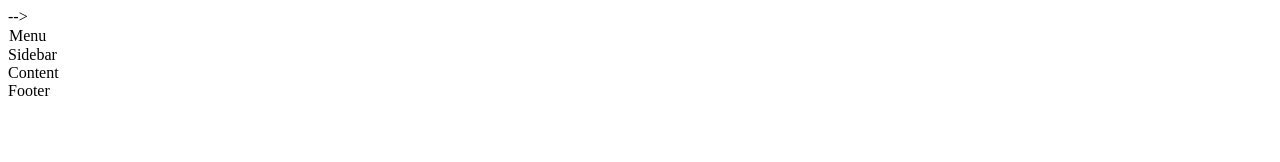
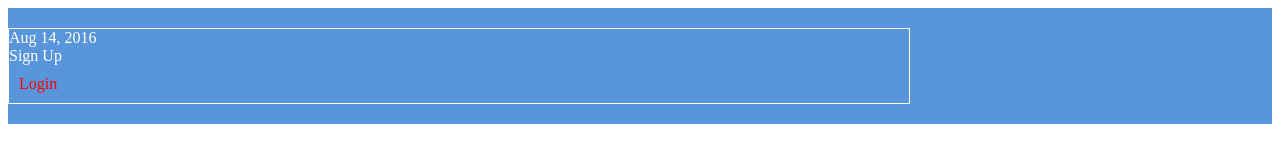
Before and after one commit to cmxgloria/learning-html-css, a plain HTML site: page flexbox/flexbox.html in a window 1280 px wide. Drawn offline with Linux system fonts and the light colour scheme.

Commit message:
add flexbox example

```diff
--- a/flexbox/flexbox.html
+++ b/flexbox/flexbox.html
@@ -1,4 +1,4 @@
-<!-- <!DOCTYPE html>
+<!DOCTYPE html>
 <html lang='en'>
   <head>
     <meta charset='UTF-8'/>
@@ -8,29 +8,12 @@
   <body>
 
     <div class='menu-container'>
-      <!-- <div class='menu'>
+       <div class='menu'>
         <div class='date'>Aug 14, 2016</div>
         <div class='signup'>Sign Up</div>
         <div class='login'>Login</div>
-      </div> -->
+      </div>
 
     </div>
   </body>
-</html> -->
-
-<!DOCTYPE html>
-<html lang='en'>
-  <head>
-    <meta charset='UTF-8' />
-    <title>Floats</title>
-    <link rel='stylesheet' href='styles.css'/>
-  </head>
-  <body>
-    <div class='page'>
-      <div class='menu'>Menu</div>
-      <div class='sidebar'>Sidebar</div>
-      <div class='content'>Content</div>
-      <div class='footer'>Footer</div>
-    </div>
-  </body>
 </html>
```
